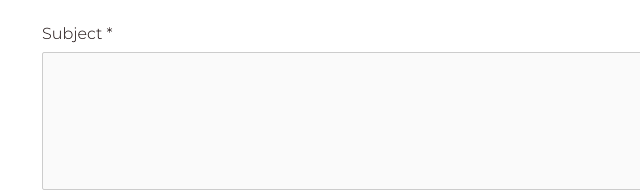
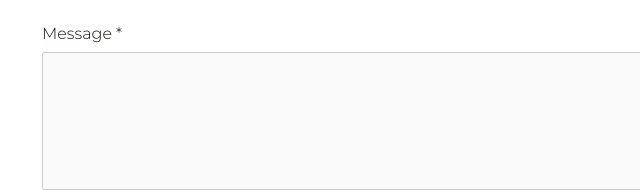
Before and after one commit to niveshsaharan/impact46.co, a plain HTML site: page welcome.html in a window 1280 px wide. Shown: the part 10879-11070 px from the top of the page, 183-823 px from the left. Drawn offline with Linux system fonts and the light colour scheme.

Commit message:
Fixed typo in welcome page

```diff
--- a/welcome.html
+++ b/welcome.html
@@ -451,7 +451,7 @@
                >
 
             </div>
-            <div class="title">Subject <span class="required">*</span></div>
+            <div class="title">Message <span class="required">*</span></div>
             <div class="form-group">
               <textarea
                       name="Message"
```
